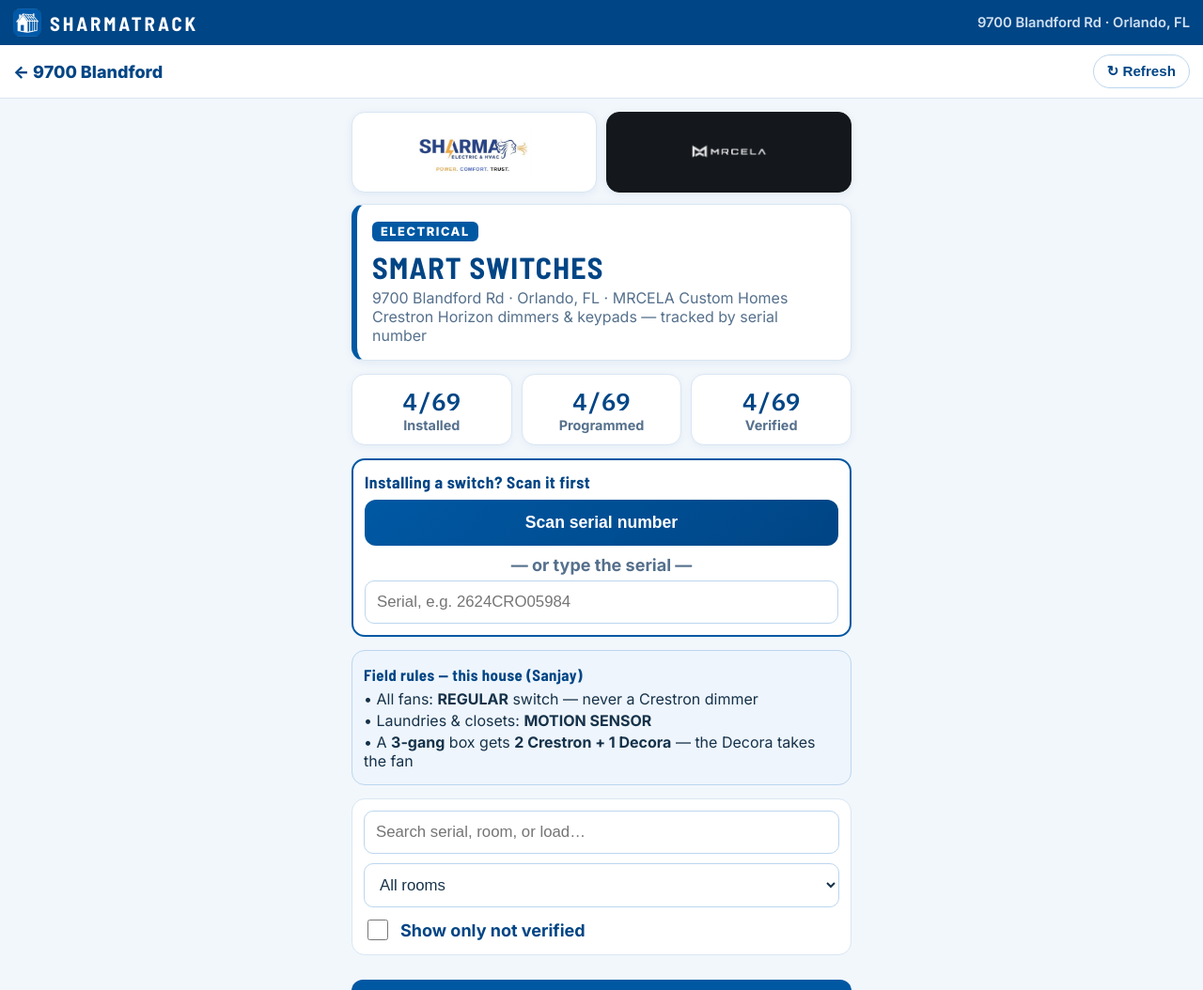
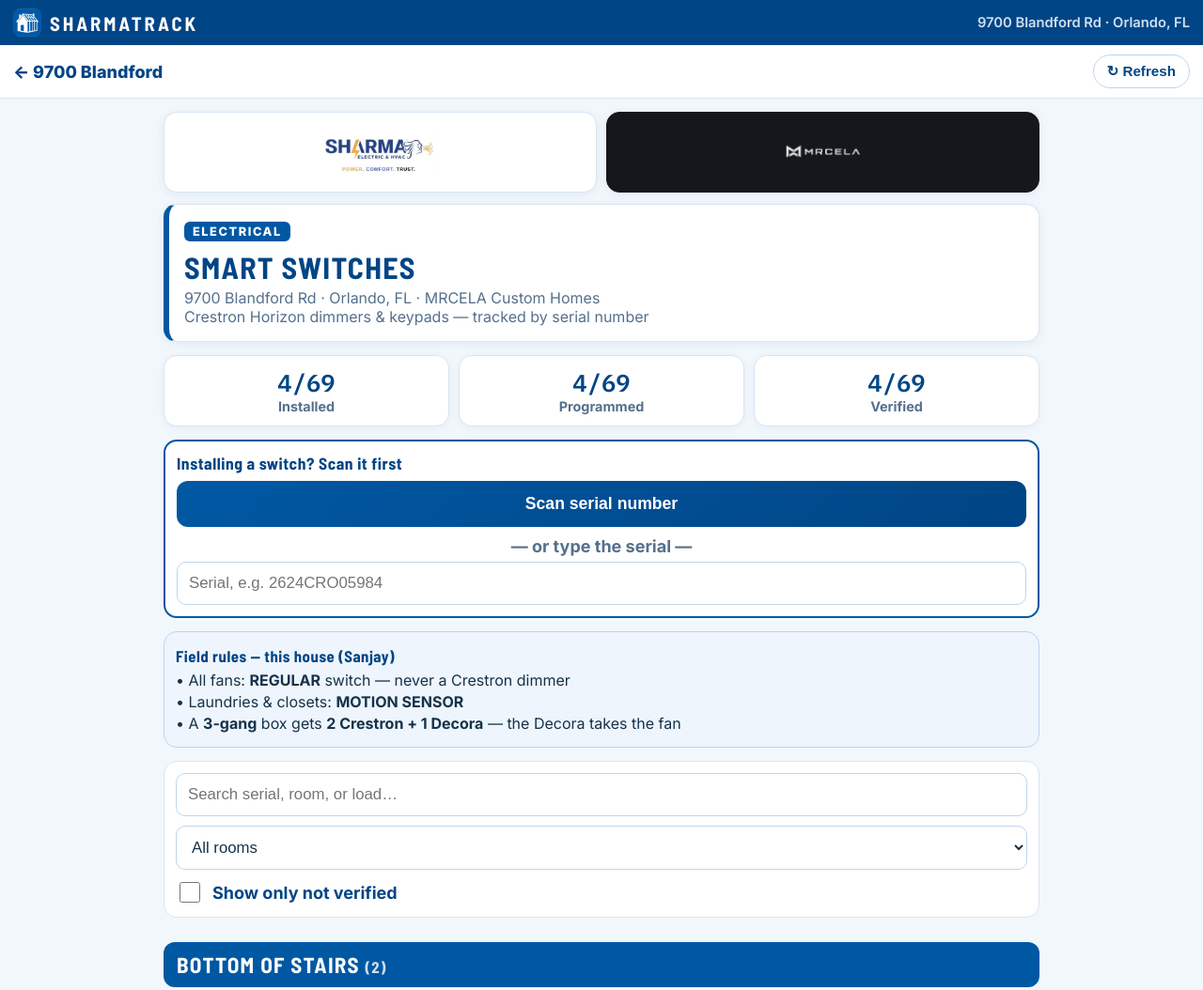
Before and after one commit to Sharmaelechvac/sharmatrack-mrcela, a plain HTML site: page blandford/switches/index.html in a window 1280 px wide. Shown: the top 1054 px of the page at 94% size. Drawn offline with Linux system fonts and the light colour scheme.

Commit message:
Switches page: fix broken field photos + squeezed column (Sanjay screenshot 2026-11-21). Root cause: the page used relative paths (../../seed-photos/, rooms/) that resolve correctly only when the page is served standalone; opened through the app shell they resolve to the domain root and 404, so captions rendered and photos broke. All asset URLs are now root-absolute (/sharmatrack-mrcela/...), which resolves identically standalone or in the shell. The page's own .wrap cap (560px) is raised to 960px so at Sanjay's ~933px layout width the content runs end to end instead of a centered 60% column.

```diff
--- a/blandford/switches/index.html
+++ b/blandford/switches/index.html
@@ -2,8 +2,8 @@
 <html lang="en"><head><meta charset="utf-8">
 <meta name="viewport" content="width=device-width, initial-scale=1">
 <title>Smart Switches — 9700 Blandford Rd · SHARMATRACK</title>
-<link rel="icon" href="../../sharmatrack-app-icon.png">
-<link rel="apple-touch-icon" href="../../sharmatrack-app-icon.png">
+<link rel="icon" href="/sharmatrack-mrcela/sharmatrack-app-icon.png">
+<link rel="apple-touch-icon" href="/sharmatrack-mrcela/sharmatrack-app-icon.png">
 <link rel="preconnect" href="https://fonts.googleapis.com">
 <link rel="preconnect" href="https://fonts.gstatic.com" crossorigin>
 <link href="https://fonts.googleapis.com/css2?family=Barlow+Semi+Condensed:wght@600;700&family=Inter:wght@400;600;700;800;900&family=IBM+Plex+Mono:wght@500;600&display=swap" rel="stylesheet">
@@ -15,7 +15,7 @@ body{margin:0;font-family:-apple-system,"Segoe UI",Roboto,Helvetica,Arial,sans-s
 .topbar a{color:var(--brand2);font-weight:800;text-decoration:none;font-size:1rem}
 .topbar .addr{font-weight:800;white-space:nowrap;overflow:hidden;text-overflow:ellipsis}
 .topbar button{margin-left:auto;border:1.5px solid #bcd6ee;background:#fff;color:var(--brand2);border-radius:999px;padding:8px 14px;font-weight:800;font-size:.95rem;cursor:pointer}
-.wrap{max-width:560px;margin:0 auto;padding:14px 14px 60px}
+.wrap{max-width:960px;margin:0 auto;padding:14px 14px 60px}
 .hero{background:linear-gradient(135deg,#0058a3,#004585 70%);border-radius:18px;color:#fff;padding:18px;margin-bottom:14px}
 .hero h1{font-size:1.55rem;margin:0 0 4px;line-height:1.2}
 .hero .sub{color:#cfe0f2;font-size:1rem}
@@ -107,10 +107,10 @@ h2.room .rcount{color:#cfe0f2;font-size:1.05rem}
 .st-footer .st-tag{font-family:"Barlow Semi Condensed",sans-serif;font-weight:700;letter-spacing:.3em;color:var(--brand2);margin-top:6px}
 .st-footer .dev-credit{color:var(--muted);font-size:.9rem;margin-top:4px}
 </style></head><body>
-<div class="jobbar"><span class="jb-brand"><img src="../../sharmatrack-app-icon.png" alt="">SHARMATRACK</span><span class="jb-addr">9700 Blandford Rd · Orlando, FL</span></div>
-<div class="subbar"><a href="../">&larr; 9700 Blandford</a><button type="button" onclick="location.replace(location.pathname + '?t=' + Date.now())">&#8635; Refresh</button></div>
+<div class="jobbar"><span class="jb-brand"><img src="/sharmatrack-mrcela/sharmatrack-app-icon.png" alt="">SHARMATRACK</span><span class="jb-addr">9700 Blandford Rd · Orlando, FL</span></div>
+<div class="subbar"><a href="/sharmatrack-mrcela/blandford/">&larr; 9700 Blandford</a><button type="button" onclick="location.replace(location.pathname + '?t=' + Date.now())">&#8635; Refresh</button></div>
 <div class="wrap">
-  <div class="duo"><span class="duo-card"><img class="duo-sharma" src="../../logo.png" alt="Sharma Electric &amp; HVAC"></span><span class="duo-card mrcela"><img class="duo-mrcela" src="../../mrcela-logo.png" alt="MRCELA Custom Homes"></span></div>
+  <div class="duo"><span class="duo-card"><img class="duo-sharma" src="/sharmatrack-mrcela/logo.png" alt="Sharma Electric &amp; HVAC"></span><span class="duo-card mrcela"><img class="duo-mrcela" src="/sharmatrack-mrcela/mrcela-logo.png" alt="MRCELA Custom Homes"></span></div>
   <div class="hero"><span class="trade">ELECTRICAL</span><h1>Smart Switches</h1><div class="sub">9700 Blandford Rd · Orlando, FL · MRCELA Custom Homes<br>Crestron Horizon dimmers &amp; keypads — tracked by serial number</div></div>
   <div class="counts">
     <div class="count"><div class="n" id="c-inst">0/69</div><div class="l">Installed</div></div>
@@ -139,7 +139,7 @@ h2.room .rcount{color:#cfe0f2;font-size:1.05rem}
   <div id="list"></div>
   <div class="note" id="fanNote"></div>
   <div class="foot">Sharma Electric &amp; HVAC · Lic. EC13013924 · Status is saved on this device.</div>
-  <div class="st-footer"><img src="../../sharmatrack-logo-blue-on-white.png" alt="SHARMATRACK"><div class="st-tag">JOB TRACKER</div><div class="dev-credit">Developed by Sanjay Sharma</div></div>
+  <div class="st-footer"><img src="/sharmatrack-mrcela/sharmatrack-logo-blue-on-white.png" alt="SHARMATRACK"><div class="st-tag">JOB TRACKER</div><div class="dev-credit">Developed by Sanjay Sharma</div></div>
 </div>
 <script>
 var DEVICES = [
@@ -302,11 +302,11 @@ function render(){
   order.forEach(function(room){
     out += '<h2 class="room">' + esc(room) + ' <span class="rcount">(' + groups[room].length + ')</span></h2>';
     var viz = ROOMVIZ[room];
-    if (viz) out += '<button type="button" class="vizbtn">See where this room is</button><div class="roomviz hidden"><img loading="lazy" src="rooms/full-' + viz.img + '" alt=""><div class="vizcap">Full floor plan — this room is RINGED in red</div><img loading="lazy" src="rooms/' + viz.img + '" alt=""><div class="vizcap">Close-up · Print: ' + esc(viz.plan) + '</div></div>';
+    if (viz) out += '<button type="button" class="vizbtn">See where this room is</button><div class="roomviz hidden"><img loading="lazy" src="/sharmatrack-mrcela/blandford/switches/rooms/full-' + viz.img + '" alt=""><div class="vizcap">Full floor plan — this room is RINGED in red</div><img loading="lazy" src="/sharmatrack-mrcela/blandford/switches/rooms/' + viz.img + '" alt=""><div class="vizcap">Close-up · Print: ' + esc(viz.plan) + '</div></div>';
     var photos = ROOMPHOTOS[room];
     if (photos) {
       out += '<div class="roomphotos"><div class="phtitle">Field photos — switch boxes</div>';
-      photos.forEach(function(p){ out += '<div class="ph"><img loading="lazy" src="../../seed-photos/' + p.src + '" alt=""><div class="phcap">' + esc(p.cap) + '</div></div>'; });
+      photos.forEach(function(p){ out += '<div class="ph"><img loading="lazy" src="/sharmatrack-mrcela/seed-photos/' + p.src + '" alt=""><div class="phcap">' + esc(p.cap) + '</div></div>'; });
       out += '</div>';
     }
     groups[room].forEach(function(d){
```
